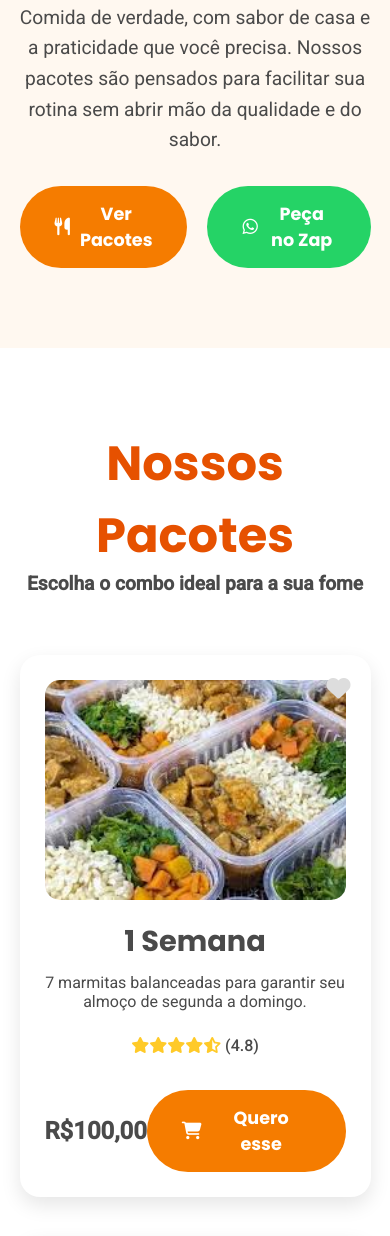
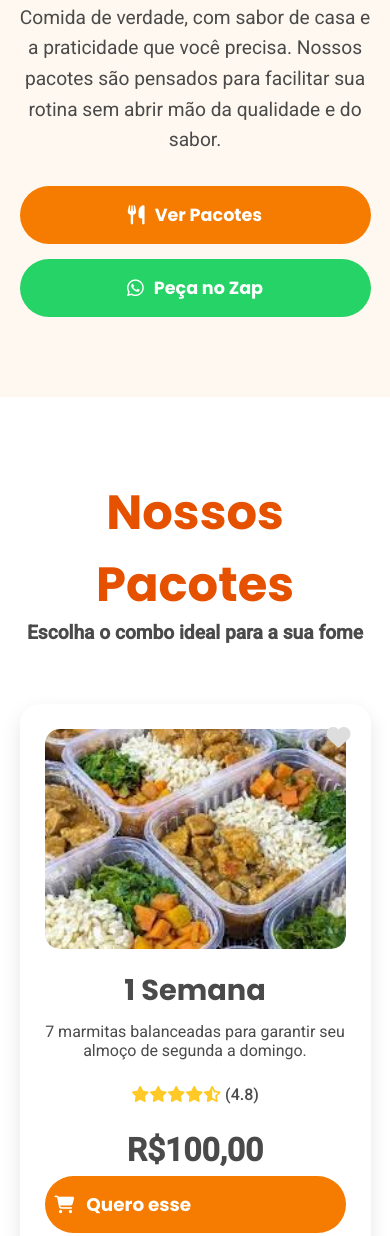
Before and after one commit to estherquarterolli/portfoliocomida, a plain HTML site: page index.html in a window 390 px wide. Shown: the part 622-1858 px from the top of the page. Drawn offline with Linux system fonts and the light colour scheme.

Commit message:
attstyle

```diff
--- a/style/style.css
+++ b/style/style.css
@@ -445,7 +445,55 @@ section {
 }
 
 @media screen and (max-width: 768px) {
-    /* Menu Mobile */
+    section { padding: 80px 5%; }
+
+
+    /* 1. Botões da seção Home */
+    .cta_buttons {
+        flex-direction: column; /* Botões um embaixo do outro */
+        align-items: center;
+        gap: 15px;
+    }
+
+    .cta_buttons .btn-default,
+    .cta_buttons .btn-secondary {
+        width: 100%;
+        max-width: 380px;
+        justify-content: center;
+        font-size: 1.1rem;
+        padding: 16px 20px;
+    }
+
+    .cta_buttons .btn-default i,
+    .cta_buttons .btn-secondary i {
+        font-size: 1.2rem;
+    }
+
+    /* 2. Cards de Pacotes (Preço e Botão) */
+    .dish-price {
+        flex-direction: column;
+        gap: 10px;
+        align-items: center;
+        margin-top: 15px;
+    }
+
+    .dish-price h4 {
+        font-size: 2rem;
+        line-height: 1;
+    }
+
+    .dish-price .btn-default {
+        width: 100%;
+        font-size: 1.15rem;
+        padding: 15px 10px;
+        gap: 12px;
+    }
+
+    .dish-price .btn-default i {
+        font-size: 1.1rem;
+    }
+
+    /* Menu Mobile*/
     #nav_list, .btn-contact { display: none; }
     #mobile_btn { display: block; background: none; border: none; font-size: 1.8rem; cursor: pointer; color: var(--primary-color); }
 
@@ -477,7 +525,5 @@ section {
         text-decoration: none;
     }
 
-    /* Outros Ajustes */
     .title { font-size: 3.5rem; }
-    section { padding: 80px 5%; }
 }
```
